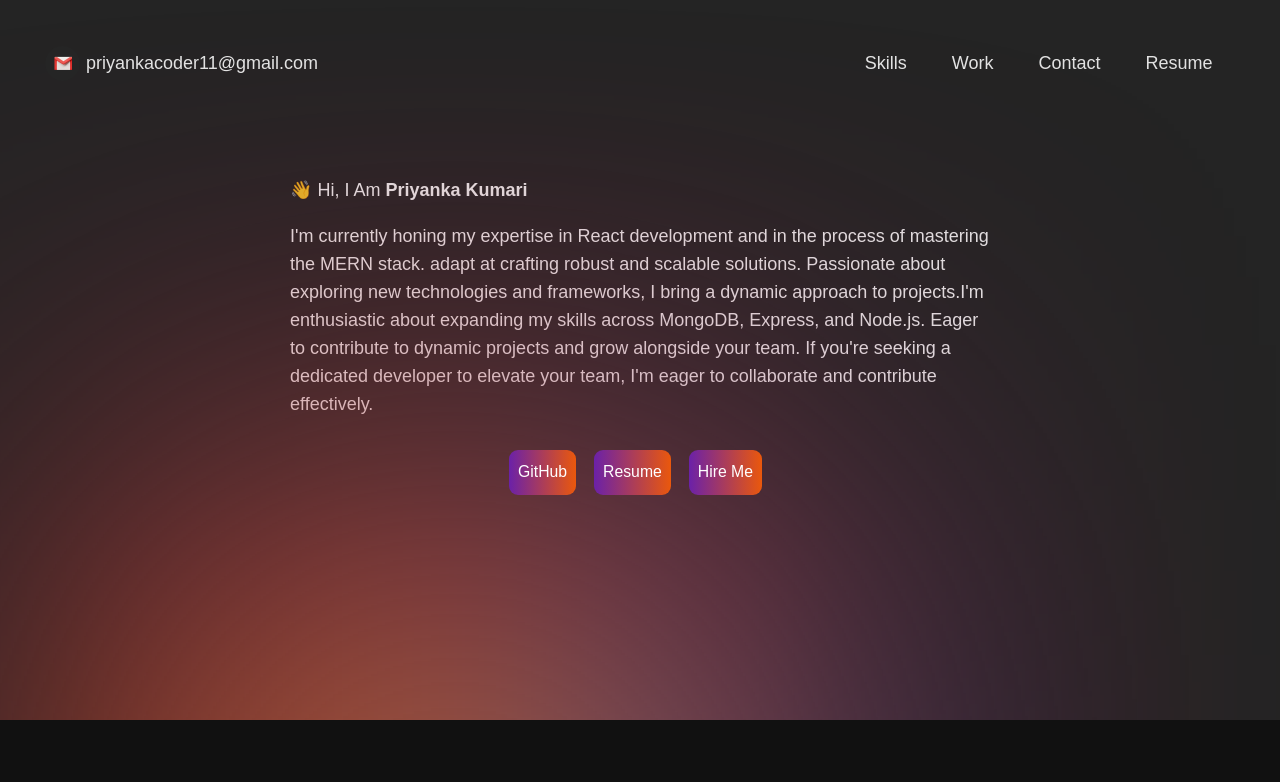
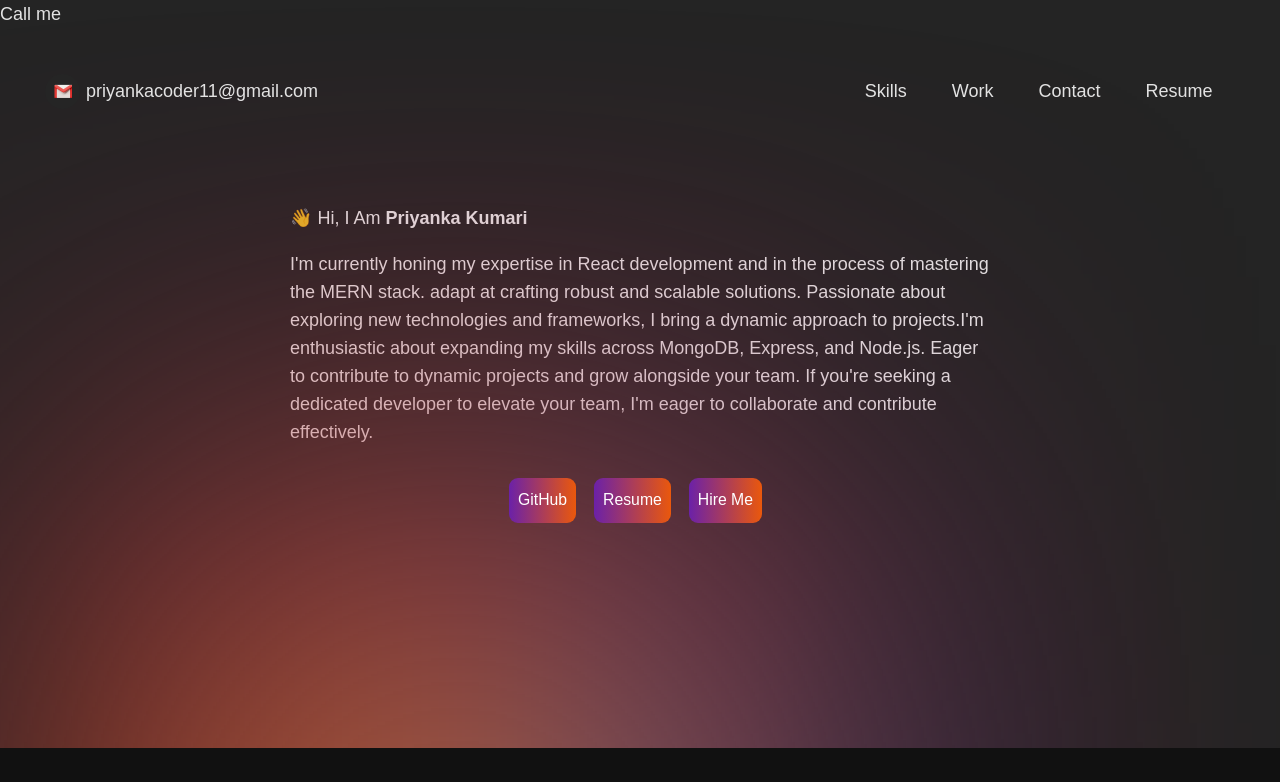
Before and after one commit to priyanka807/portfolio-priyanka, a React (Vite) app: page / in a window 1280 px wide. Shown: the top 782 px of the page. Built offline with nearby package versions, Linux system fonts and the light colour scheme.

Commit message:
Update App.jsx

```diff
--- a/src/App.jsx
+++ b/src/App.jsx
@@ -11,6 +11,7 @@ import Try from "./components/try";
 function App() {
     return (
       <div className="App">
+              <a href="tel:+919773583040">Call me</a>
         <HeroBanner />
         {/* <Try/> */}
         {/* <AboutMe /> */}
```
